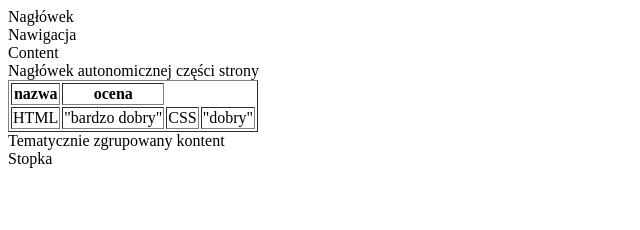
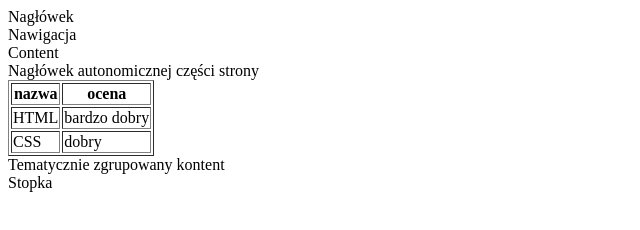
Before and after one commit to rybickaklaudia/kursfront, a plain HTML site: page cw1/index.html in a window 1280 px wide. Shown: the whole page, without its empty margins (0-640 px from the left). Drawn offline with Linux system fonts and the light colour scheme.

Commit message:
CSS tabelka

```diff
--- a/cw1/index.html
+++ b/cw1/index.html
@@ -29,15 +29,18 @@
             <tr>
                 <th>nazwa</th>
                 <th>ocena</th>
-
             </tr>
 
             <tr>
                 <td>HTML</td>
-                <td>"bardzo dobry"</td>
+                <td>bardzo dobry</td>
+            </tr>
+
+            <tr>
                 <td>CSS</td>
-                <td>"dobry"</td>
+                <td>dobry</td>
             </tr>
+
         </table>
         </article>
 
```
